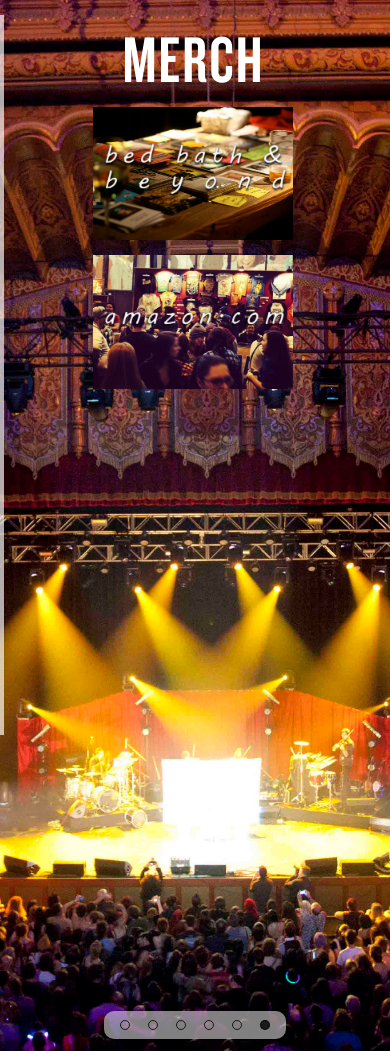
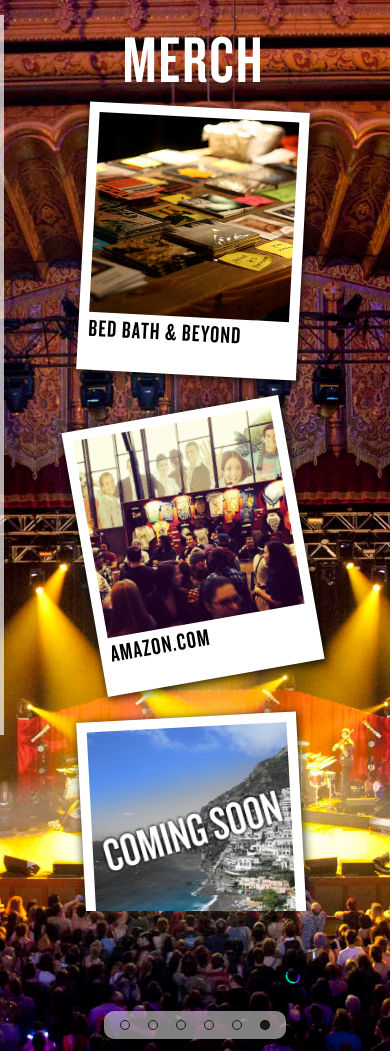
Before and after one commit to vincetg2/vjfc, a PHP site: page /merch.php in a window 390 px wide. Run offline with PHP 8.4, Linux system fonts and the light colour scheme.

Commit message:
Added: real merch page; Updated: new opener image; Fixed: opener sections too long bug

```diff
--- a/css/css.css
+++ b/css/css.css
@@ -64,6 +64,7 @@ a:hover { color: #953310; }
 #menu li.active:hover { background: rgba(255, 255, 255, 0.5); }
 
 /* fullPage navigation */
+/* http://joshbroton.com/absolute-positioning-and-horizontal-vertical-centering/ */
 .fp-controlArrow.fp-prev,
 .fp-controlArrow.fp-next
 {
@@ -73,7 +74,6 @@ a:hover { color: #953310; }
     width:  auto;
     height: auto;
     z-index: 71;
-    /* http://joshbroton.com/absolute-positioning-and-horizontal-vertical-centering/ */
     -webkit-transform: translate(0, -50%);
             transform: translate(0, -50%);
 }
@@ -225,9 +225,9 @@ a:hover { color: #953310; }
 #openers { position: relative; }
 #openers .maincontain.overlay,
 #openers .maincontain.overlay main { width:  100%; height: 100%; }
+/* overlays start out "hidden" */
 #openers .maincontain.overlay
 {
-    /* overlays start out "hidden" */
     opacity: 0;
     width:  0;
     height: 0;
@@ -243,9 +243,9 @@ a:hover { color: #953310; }
         height 0 linear 0.5s,
         width  0 linear 0.5s;
 }
+/* activated overlays are shown */
 #openers .maincontain.overlay.active
 {
-    /* activated overlays are shown */
     opacity: 1;
     width:  100%;
     height: 100%;
@@ -253,24 +253,24 @@ a:hover { color: #953310; }
             transition: opacity 0.4s ease-in-out;
 }
 #openers .maincontain.bg.overlay { box-shadow: 2px 4px 9px 3px rgba(0, 0, 0, 0.75); }
+/* http://stackoverflow.com/questions/12146394/background-size-cover-not-scaling-image-in-div/12146446#12146446 */
+/* blurring is done after a delay to help slow devices */
 #openers .maincontain.bg.overlay main
 {
-    /* http://stackoverflow.com/questions/12146394/background-size-cover-not-scaling-image-in-div/12146446#12146446 */
-    background: url('../images/spice-girls.jpg') no-repeat center 0%;
+    background: url('../images/spice-girls-fiah.jpg') no-repeat center 0%;
     -webkit-background-size: cover;
             background-size: cover;
     overflow: hidden;
     -webkit-transform: scale(1.05, 1.05);
             transform: scale(1.05, 1.05);
-    /* blurring is done after a delay to help slow devices */
     -webkit-transition: -webkit-filter 0 ease-in-out 0, filter 0 ease-in-out 0;
             transition: -webkit-filter 0 ease-in-out 0, filter 0 ease-in-out 0;
 }
+/* blurring is done after a delay to help slow devices */
 #openers .maincontain.bg.overlay.active main
 {
     -webkit-filter: blur(5px);
             filter: blur(5px);
-    /* blurring is done after a delay to help slow devices */
     -webkit-transition: -webkit-filter 0.4s ease-in-out 0.5s, filter 0.4s ease-in-out 0.5s;
             transition: -webkit-filter 0.4s ease-in-out 0.5s, filter 0.4s ease-in-out 0.5s;
 }
@@ -302,17 +302,15 @@ a:hover { color: #953310; }
 /* Openers - Polaroids Layer */
 #openers .polaroidcol
 {
-    height: 100%;
+    margin-top: 60px;
     width: 33%;
     float: left;
     clear: none;
     overflow: visible;
 }
+/* http://stackoverflow.com/questions/4982480/how-to-set-the-margin-or-padding-as-percentage-of-height-or-parent-container/10018430#10018430 */
 #openers .polaroidcontain
 {
-    /* http://stackoverflow.com/questions/4982480/how-to-set-the-margin-or-padding-as-percentage-of-height-or-parent-container/10018430#10018430 */
-    position: relative;
-    top: 10%;
     font-size: 24px;
     letter-spacing: 0.05em;
     text-align: center;
@@ -503,9 +501,52 @@ a:hover { color: #953310; }
 #afterparty .website.icon:hover { background-image: url('../images/exta.png'); }
 
 /* Merch */
-#merch a { margin-bottom: 15px; }
-#merch img { display: block; }
-#merch img { margin: 0 auto; }
+#merch .polaroidcol
+{
+    margin-top: 60px;
+    width: 33%;
+    float: left;
+    clear: none;
+    overflow: visible;
+}
+/* http://stackoverflow.com/questions/4982480/how-to-set-the-margin-or-padding-as-percentage-of-height-or-parent-container/10018430#10018430 */
+#merch .polaroidcontain
+{
+    font-size: 24px;
+    letter-spacing: 0.05em;
+    text-align: center;
+    overflow: visible;
+}
+#merch .polaroid
+{
+    display: inline-block;
+    padding: 10px 10px 30px;
+    background-color: rgb(241, 240, 225);
+    text-align: left;
+    text-transform: uppercase;
+    color: black;
+    box-shadow: 1px 2px 9px 1px rgba(0, 0, 0, 0.75);
+    -webkit-transition: color 0.2s ease-in-out;
+            transition: color 0.2s ease-in-out;
+    -webkit-transition: transform 0.2s ease-in-out;
+            transition: transform 0.2s ease-in-out;
+}
+#merch .polaroidcol:nth-child(2) .polaroid { transform: rotateZ(3deg);   -webkit-transform: rotateZ(3deg);   }
+#merch .polaroidcol:nth-child(3) .polaroid { transform: rotateZ(-10deg); -webkit-transform: rotateZ(-10deg); }
+#merch .polaroidcol:nth-child(4) .polaroid { transform: rotateZ(-3deg);  -webkit-transform: rotateZ(-3deg);  }
+#merch .polaroidcol .polaroid:hover
+{
+    -webkit-transform: rotateZ(0) scale(1.1);
+            transform: rotateZ(0) scale(1.1);
+}
+#merch .polaroidcol:last-child .polaroid:hover
+{
+    -webkit-transform: rotateZ(-3deg);
+            transform: rotateZ(-3deg);
+}
+#merch .polaroid:hover { color: #da4a18; }
+#merch .polaroidcol:last-child .polaroid:hover { color: black; }
+#merch .polaroid img { width: 200px; }
 
 
 
@@ -547,6 +588,7 @@ a:hover { color: #953310; }
     #openers .maincontain .theEX { top: initial; bottom: 19px; }
     #openers .polaroidcol
     {
+        margin-top: 0;
         width:  100%;
         height: auto;
         float: none;
@@ -568,6 +610,8 @@ a:hover { color: #953310; }
         text-transform: uppercase;
         color: black;
     }
+    #openers .opener header,
+    #openers .opener .info { width: auto; }
     #openers .opener header { margin-left: 15px; margin-right: 15px; padding-top: 18px; }
     #openers .opener header h1,
     #openers .opener header p  { display: block; }
@@ -626,6 +670,32 @@ a:hover { color: #953310; }
     #afterparty div.summary,
     #afterparty div.summary div { height: 100px; }
     #afterparty h2 { font-size: 45px; }
+
+    /* Merch */
+    #merch .polaroidcol
+    {
+        margin-top: 0;
+        width:  100%;
+        height: auto;
+        float: none;
+    }
+    #merch .polaroidcontain
+    {
+        margin-bottom: 37px;
+        position: initial;
+        top: initial;
+        float: none;
+        clear: none;
+    }
+    #merch .polaroid
+    {
+        display: inline-block;
+        padding: 10px 10px 30px;
+        background-color: white;
+        text-align: left;
+        text-transform: uppercase;
+        color: black;
+    }
 }
 
 /*\
@@ -703,7 +773,14 @@ a:hover { color: #953310; }
 
 @media (min-width: 768px) and (max-width: 991px)
 {
-    #openers .polaroidcol { width: 50%; height: auto; float: left; text-align: center; }
+    #openers .polaroidcol
+    {
+        margin-top: 0;
+        width: 50%;
+        height: auto;
+        float: left;
+        text-align: center;
+    }
     #openers .polaroidcol:last-child { width: 100%; clear: both; }
     #openers .polaroidcontain { margin-bottom: 37px; position: initial; top: initial; }
     #openers .polaroidcol:last-child .polaroidcontain { margin-bottom: 0; }
@@ -712,6 +789,17 @@ a:hover { color: #953310; }
     #venue img.summary { width: 305px; }
     #venue p.summary { font-size: 33px; }
     #venue .summary .name { font-size: 42px; }
+    #merch .polaroidcol
+    {
+        margin-top: 0;
+        width: 50%;
+        height: auto;
+        float: left;
+        text-align: center;
+    }
+    #merch .polaroidcol:last-child { width: 100%; clear: both; }
+    #merch .polaroidcontain { margin-bottom: 37px; position: initial; top: initial; }
+    #merch .polaroidcol:last-child .polaroidcontain { margin-bottom: 0; }
 }
 
 /* Handheld devices and medium devices - Smaller story font */
@@ -786,6 +874,12 @@ a:hover { color: #953310; }
     #afterparty .email.icon:active { background-image: url('../images/emaila.png'); }
     #afterparty .website.icon:hover  { background: center/100px 100px url('../images/exto.png'); }
     #afterparty .website.icon:active { background-image: url('../images/exta.png'); }
+    #merch .polaroid:hover  { color: black; }
+    #merch .polaroid:active { color: #da4a18; }
+    #merch .polaroidcol:last-child .polaroid:active { color: black; }
+    #merch .polaroidcol:nth-child(2) .polaroid:hover { transform: rotateZ(3deg);   -webkit-transform: rotateZ(3deg);   }
+    #merch .polaroidcol:nth-child(3) .polaroid:hover { transform: rotateZ(-10deg); -webkit-transform: rotateZ(-10deg); }
+    #merch .polaroidcol:nth-child(4) .polaroid:hover { transform: rotateZ(-3deg);  -webkit-transform: rotateZ(-3deg);  }
 }
 
 /*\
--- a/templates/mainLayout.php
+++ b/templates/mainLayout.php
@@ -233,12 +233,22 @@
                     <div class="maincontain">
                         <main>
                             <h1>Merch</h1>
-                            <a href="https://www.bedbathandbeyond.com:443/store/giftregistry/view_registry_guest.jsp?registryId=541530851&eventType=Wedding" target="_blank">
-                                <img src="images/merch-table-bbb.jpg" />
-                            </a>
-                            <a href="http://www.amazon.com/registry/wedding/1ZHJUPNCOM84Y" target="_blank">
-                                <img src="images/merch-booth-2-azc.jpg" />
-                            </a>
+                            <?php foreach($merches as $merch => $merchInfo) { ?>
+                                <div class="polaroidcol">
+                                    <div id="<?php echo $merch; ?>" class="polaroidcontain">
+                                        <?php if(isset($merchInfo['url'])) { ?>
+                                            <a href="<?php echo $merchInfo['url']; ?>" target="_blank">
+                                        <?php } ?>
+                                                <div class="polaroid">
+                                                    <img src="<?php echo $merchInfo['image']; ?>" /><br />
+                                                    <?php echo $merchInfo['caption']; ?>
+                                                </div>
+                                        <?php if(isset($merchInfo['url'])) { ?>
+                                            </a>
+                                        <?php } ?>
+                                    </div>
+                                </div>
+                            <?php } ?>
                         </main>
                     </div><!-- .maincontain -->
                 </div><!-- #merch.inslide -->
--- a/view/mainView.php
+++ b/view/mainView.php
@@ -175,7 +175,7 @@
         'spice' => array
         (
             'caption' => 'Spice Girls',
-            'image'   => 'images/spice-girls.jpg',
+            'image'   => 'images/spice-girls-fiah.jpg',
             'members' => array
             (
                 array
@@ -307,7 +307,7 @@
                 array
                 (
                     'name' => 'Tobías Stonehocker',
-                    'nick' => '_____',
+                    'nick' => 'Toby',
                     'info' => array
                     (
                         'Years Active' => '1997 - Present',
@@ -318,4 +318,34 @@
         ),
     );
 
+
+
+
+
+    // Merch
+    $merches = array
+    (
+        'bbb' => array
+        (
+            'caption' => 'Bed Bath & Beyond',
+            'image'   => 'images/merch-table-s.jpg',
+            'url'     => 'https://www.bedbathandbeyond.com:443/store/giftregistry/view_registry_guest.jsp?registryId=541530851&eventType=Wedding',
+        ),
+        'amazon' => array
+        (
+            'caption' => 'Amazon.com',
+            'image'   => 'images/merch-booth-s.jpg',
+            'url'     => 'http://www.amazon.com/registry/wedding/1ZHJUPNCOM84Y',
+        ),
+        'honeymoon' => array
+        (
+            'caption' => 'Honeymoon',
+            'image'   => 'images/italy-s-cs.jpg',
+        ),
+    );
+
+
+
+
+
     require_once('templates/mainLayout.php');
```
Also changed, not shown: images/italy-s-cs.jpg (added), images/italy-s.jpg (added), images/merch-booth-s.jpg (added), images/merch-table-s.jpg (added), images/spice-girls-fiah.jpg (added).
